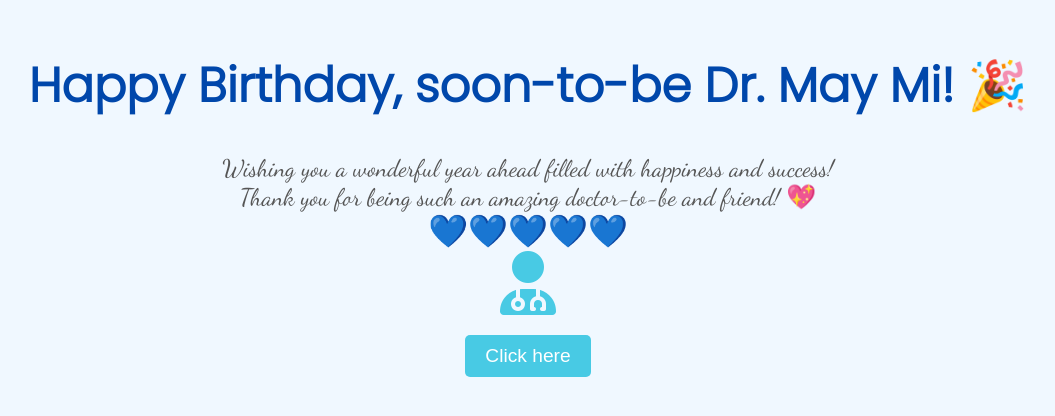
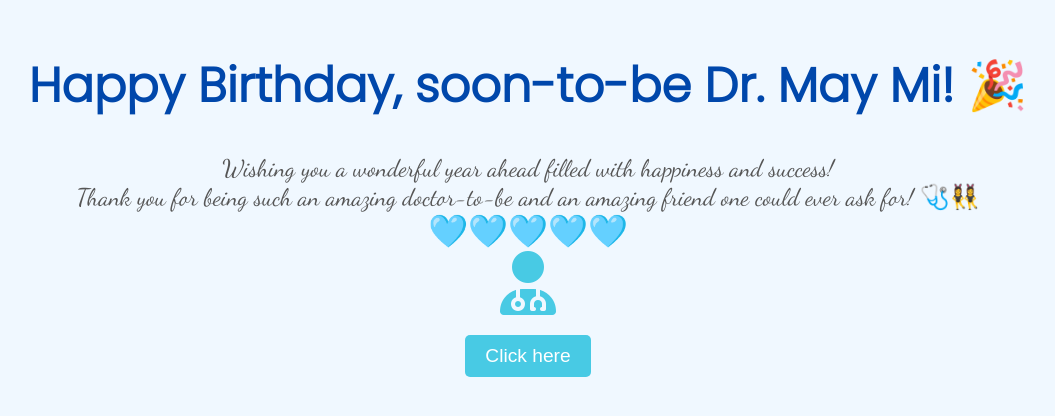
Before and after one commit to yunyuparlwin/maymi-birthday, a plain HTML site: page index.html in a window 1280 px wide. Shown: the whole page, without its empty margins (112-1167 px from the left). Drawn offline with Linux system fonts and the light colour scheme.

Commit message:
Update index.html

```diff
--- a/index.html
+++ b/index.html
@@ -64,9 +64,9 @@
         <h1>Happy Birthday, soon-to-be Dr. May Mi! 🎉</h1>
         <div class="birthday-message">
             Wishing you a wonderful year ahead filled with happiness and success! <br>
-            Thank you for being such an amazing doctor-to-be and friend! 💖
+            Thank you for being such an amazing doctor-to-be and an amazing friend one could ever ask for! 🩺👯‍♀️
         </div>
-        <div class="blue-hearts">💙💙💙💙💙</div>
+        <div class="blue-hearts">🩵🩵🩵🩵🩵</div>
 
         <!-- Doctor Icon -->
         <div>
```
